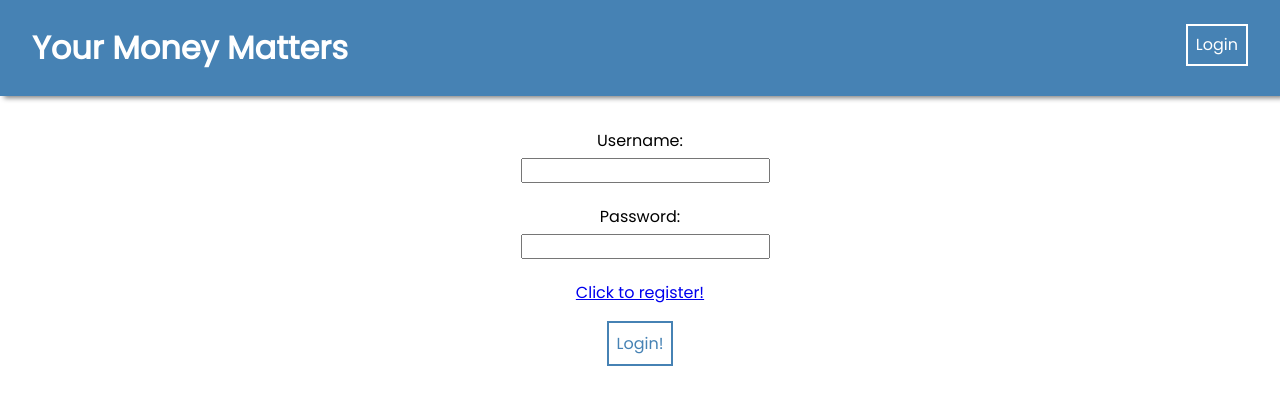
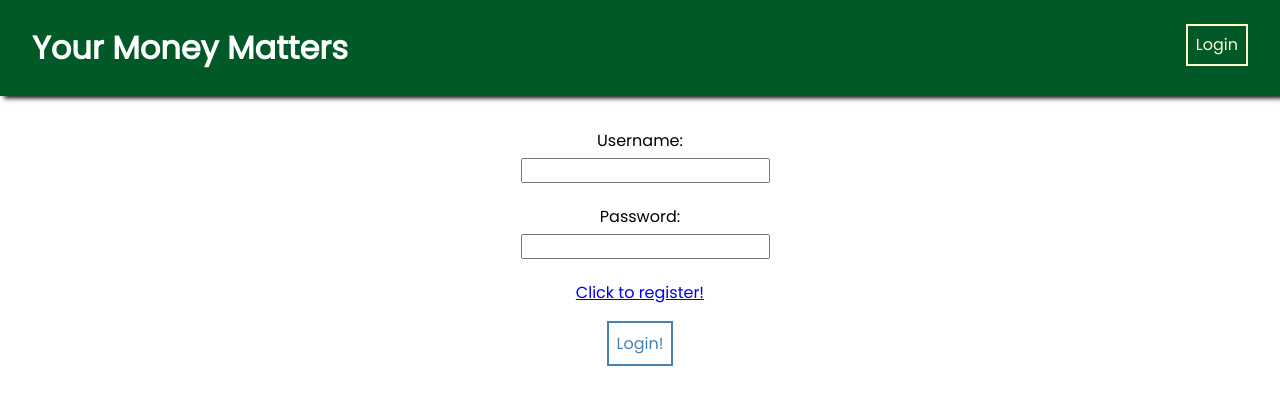
Before and after one commit to LizzieDworsky/PersonalFinanceProject, a React (Create React App) app in the folder frontend/: page /login in a window 1280 px wide. Shown: the top 404 px of the page. Built offline with nearby package versions, Linux system fonts and the light colour scheme.

Commit message:
updated FinanceOverTime component's month array sort method + updated NavBar's color palette

```diff
--- a/frontend/src/components/FinanceOverTime.jsx
+++ b/frontend/src/components/FinanceOverTime.jsx
@@ -64,6 +64,7 @@ const FinanceOverTime = ({
             ...allSavingsMonthsForCurrentYear,
         ];
         let uniqueMonthsNumber = [...new Set(allMonthsCurrentYear)];
+        uniqueMonthsNumber.sort((a, b) => a - b);
         let uniqueMonthsStr = uniqueMonthsNumber.map((item) => {
             return monthStrArray[item - 1];
         });
--- a/frontend/src/components/NavBar/NavBar.css
+++ b/frontend/src/components/NavBar/NavBar.css
@@ -9,23 +9,23 @@ li {
 }
 
 .navBar {
-  background: steelblue;
-  box-shadow: 4px 2px 5px gray;
-  color: white;
+    background: #025928;
+    box-shadow: 4px 2px 5px black;
+    color: #fffbce;
     margin-bottom: 2rem;
     padding: 1.5rem 2rem;
 }
 
 .navBar button {
     background: transparent;
-  border: 2px solid white;
-  color: white;
+    border: 2px solid #fffbce;
+    color: #fffbce;
     padding: 0.4rem 0.5rem;
 }
 
 .navBar button:hover {
-  background: white;
-  color: steelblue;
+    background: #fffbce;
+    color: #00525a;
     cursor: pointer;
 }
 
```
Lines whose indentation alone changed are shown as unchanged.
